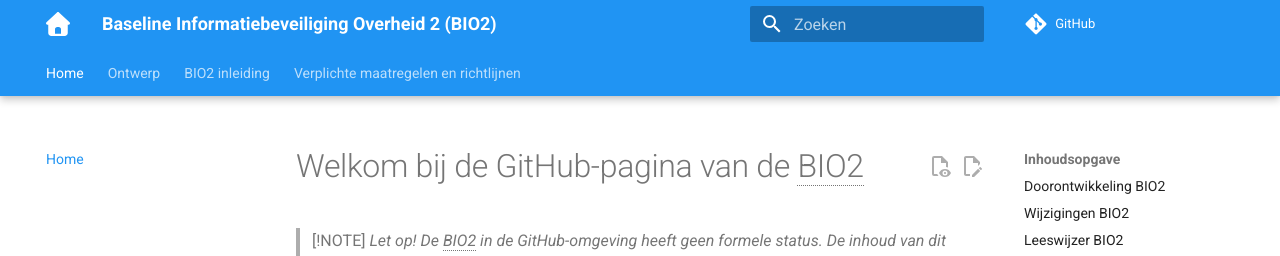
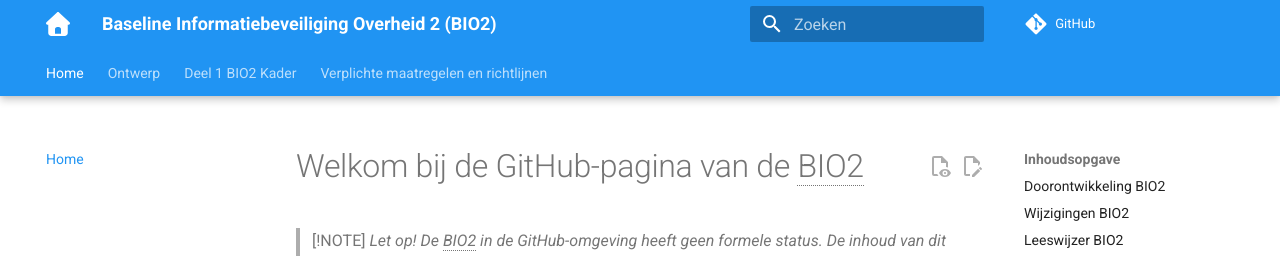
Before and after one commit to MinBZK/Baseline-Informatiebeveiliging-Overheid, an MkDocs documentation site: the page built from docs/index.md, in a window 1280 px wide. Shown: the top 256 px of the page. Built offline with MkDocs 1.6.1 and Material for MkDocs 9.7.7, drawn with Linux system fonts in a browser that asks for light colours; comment, search, counter and statistics services are not loaded.

Commit message:
Update mkdocs.yml
Naam aangepast van het blauwe navigatie-item.

```diff
--- a/mkdocs.yml
+++ b/mkdocs.yml
@@ -35,7 +35,7 @@
     - Ontwerp:
         - ontwerp/index.md
         - ontwerp/nis2enbio.md
-    - BIO2 inleiding:
+    - Deel 1 BIO2 Kader:
         - inleiding/index.md
     - Verplichte maatregelen en richtlijnen:
         - maatregelen/index.md
```
